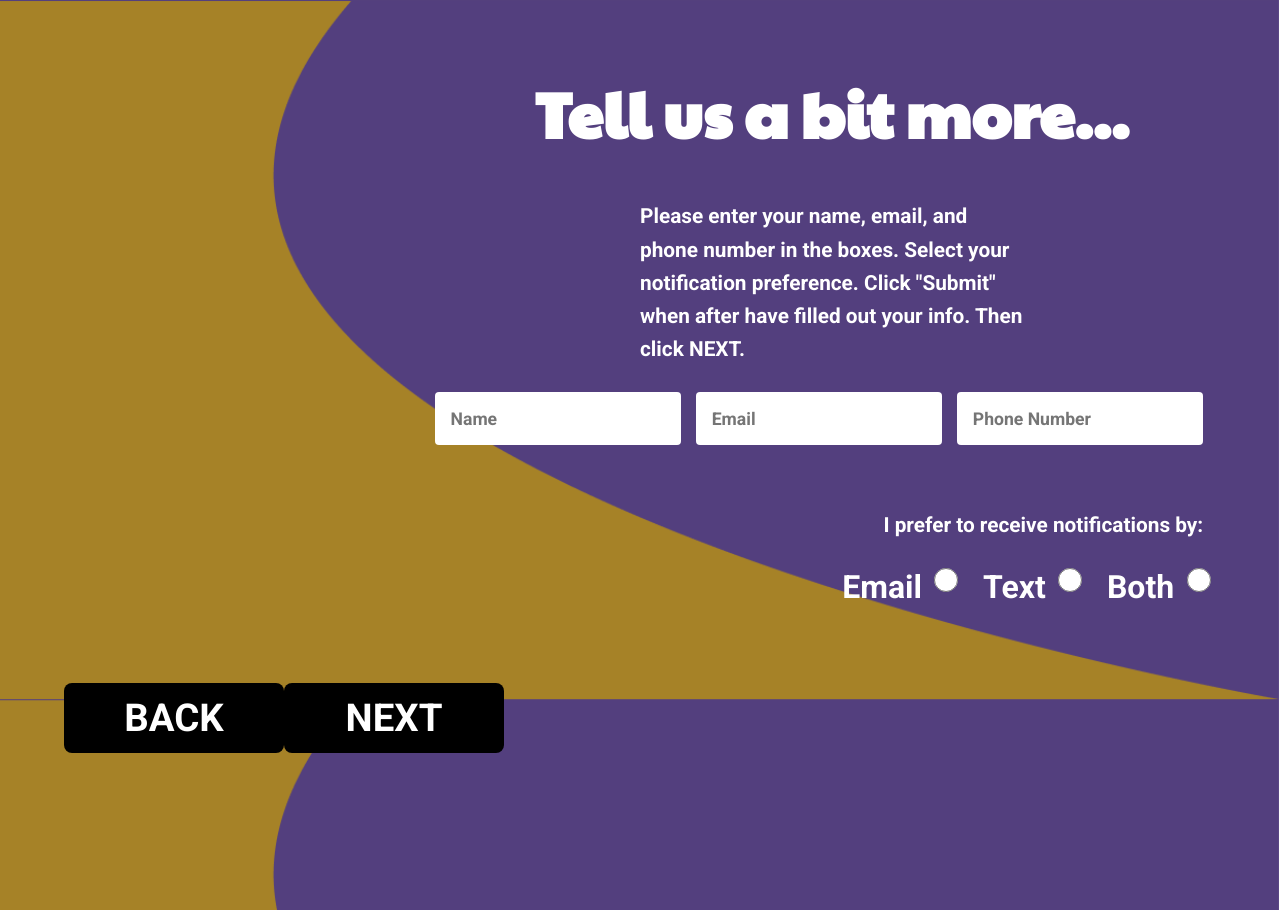
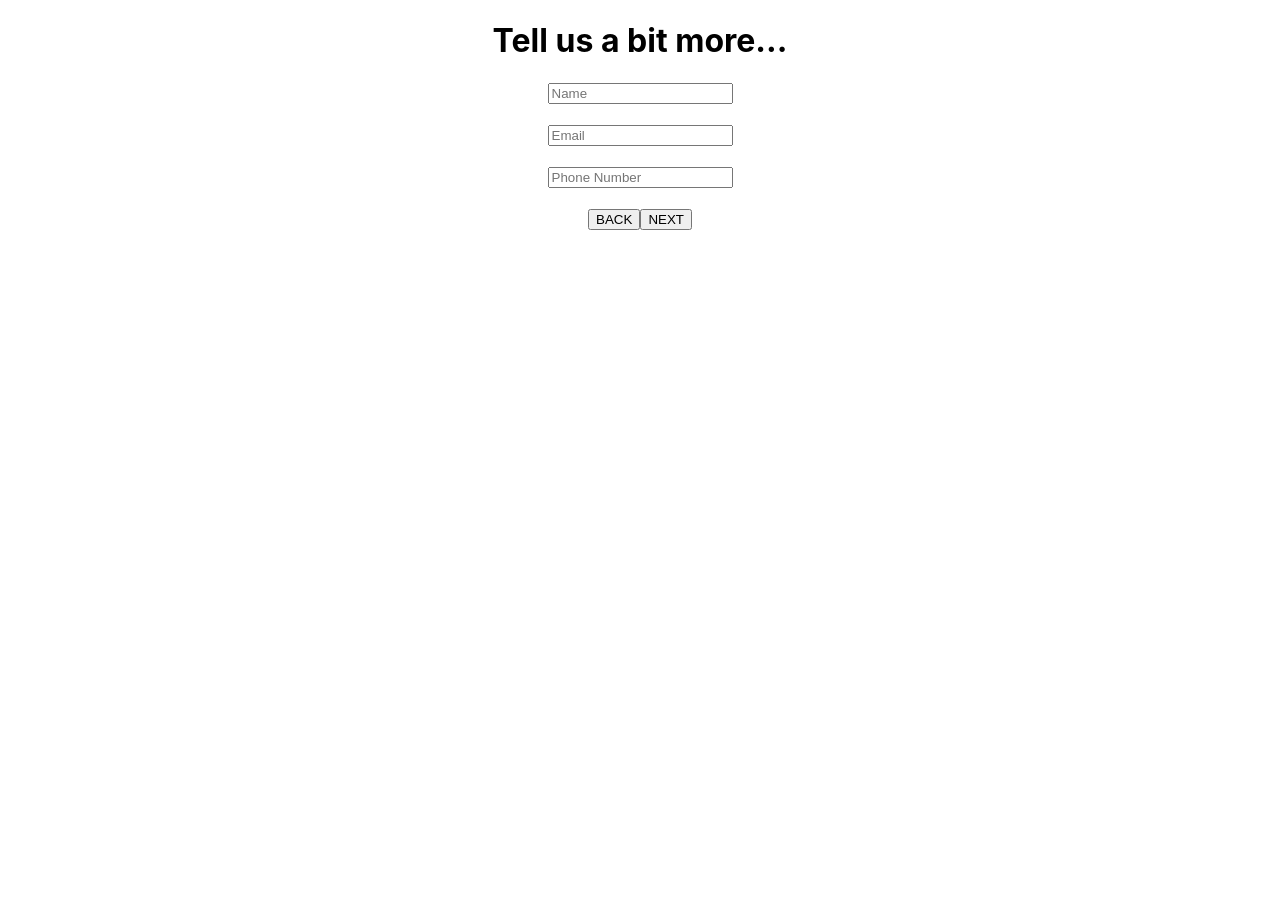
Before and after one commit to KimDuclos/flextogether, a React (Create React App) app: page /tell-more in a window 1280 px wide. After the commit the page ends 800 px from the top, so only its background shows below. Built offline with nearby package versions, Linux system fonts and the light colour scheme.

Commit message:
form working

```diff
--- a/src/tell-more.jsx
+++ b/src/tell-more.jsx
@@ -1,91 +1,169 @@
 import React from "react";
 import "./tell-more.scss";
-import { Link } from "react-router-dom";
-import ProgressButton from "./components/progress-button.jsx";
-import backgroundImage from "./assets/backgroundImage.png";
 
-const tellMoreBackgroundStyle = {
-  width: "100%",
-  height: "910px",
-  backgroundImage: `url(${backgroundImage})`,
-  backgroundSize: "100%",
-  margin: "0% 0 0 0",
-  display: "inline-block",
+const txtFieldState = {
+  value: "",
+  valid: true,
+  typeMismatch: false,
+  errMsg: ""
 };
 
-const TellMore = () => {
+const ErrorValidationLabel = ({ txtLbl }) => (
+  <label htmlFor="" style={{ color: "red" }}>
+    {txtLbl}
+  </label>
+);
+
+class TellMore extends React.Component {
+  state = {
+    name: {
+      ...txtFieldState,
+      fieldName: "Name",
+      required: true,
+      requiredTxt: "Name is required",
+      formatErrorTxt: "Incorrect name format",
+    },
+    email: {
+      ...txtFieldState,
+      fieldName: "Email",
+      required: true,
+      requiredTxt: "Email is required",
+    },
+    phone: {
+      ...txtFieldState,
+      fieldName: "Phone",
+      required: false,
+      requiredTxt: "Phone is required",
+    },
+    allFieldsValid: false,
+  };
+
+  reduceFormValues = (formElements) => {
+    const arrElements = Array.prototype.slice.call(formElements); // convert elements/inputs into an array found inside form element
+
+    // extract specific properties in Constraint Validation API using this code snippet
+    const formValues = arrElements
+      .filter((elem) => elem.name.length > 0)
+      .map((x) => {
+        const { typeMismatch } = x.validity;
+        const { name, type, value } = x;
+
+        return {
+          name,
+          type,
+          typeMismatch,
+          value,
+          valid: x.checkValidity(),
+        };
+      })
+      .reduce((acc, currVal) => {
+        const { value, valid, typeMismatch } = currVal;
+        const { fieldName, requiredTxt, formatErrorTxt } = this.state[
+          currVal.name
+        ];
+
+        // map these properties back to state so we use reducer
+        acc[currVal.name] = {
+          value,
+          valid,
+          typeMismatch,
+          fieldName,
+          requiredTxt,
+          formatErrorTxt,
+        };
+
+        return acc;
+      }, {});
+
+    return formValues;
+  };
+
+  checkAllFieldsValid = (formValues) => {
+    return !Object.keys(formValues)
+      .map((x) => formValues[x])
+      .some((field) => !field.valid);
+  };
+
+  onSubmit = (e) => {
+    e.preventDefault();
+    const form = e.target;
+
+    // extract specific properties in Constraint Validation API using this code snippet
+    const formValues = this.reduceFormValues(form.elements);
+    const allFieldsValid = this.checkAllFieldsValid(formValues);
+
+
+    this.setState({ ...formValues, allFieldsValid }); //we set the state based on the extracted values from Constraint Validation API
+  };
+
+  render() {
+    const { name, email, phone, allFieldsValid } = this.state;
+    const successFormDisplay = allFieldsValid ? "block" : "none";
+    const inputFormDisplay = !allFieldsValid ? "block" : "none";
+
+    const renderNameValidationError = name.valid ? (
+      ""
+    ) : (
+      <ErrorValidationLabel
+        txtLbl={name.typeMismatch ? name.formatErrorTxt : name.requiredTxt}
+      />
+    );
+    const renderEmailValidationError = email.valid ? (
+      ""
+    ) : (
+      <ErrorValidationLabel txtLbl={email.requiredTxt} />
+    );
+    const renderPhoneValidationError = phone.valid ? (
+      ""
+    ) : (
+      <ErrorValidationLabel txtLbl={phone.requiredTxt} />
+    );
+
     return (
-    <div className="tell-more-page" style={tellMoreBackgroundStyle}>
-      <h1 className="tell-more-title">Tell us a bit more...</h1>
-      <p className="tell-more-paragraph">
-        Please enter your name, email, and phone number in the boxes. Select
-        your notification preference. Click "Submit" when after have filled out
-        your info. Then click NEXT.
+      <>
+        <div style={{ display: successFormDisplay }}>
+          <h1 style={{ textAlign: "center" }}>Success!</h1>
+          <p style={{ textAlign: "center" }}>
+            You have successfully submitted a form.
           </p>
-      <form>
-        <label className="contact-form">
+        </div>
+        <div className="form-input" style={{ display: inputFormDisplay }}>
+          <h1 style={{ textAlign: "center" }}>Tell us a bit more...</h1>
+          <form
+            className="form-inside-input"
+            onSubmit={this.onSubmit}
+            noValidate
+          >
+            <input type="name" name="name" placeholder="Name" required />
+            <br />
+            {renderNameValidationError}
+            <br />
             <input
-            className="contact-input"
-            type="text"
-            name="name"
-            placeholder="Name"
-            required
-          />
-          <input
-            className="contact-input"
-            type="text"
+              type="email"
               name="email"
               placeholder="Email"
               required
             />
+            <br />
+            {renderPhoneValidationError}
+            <br />
             <input
-            className="contact-input"
-            type="text"
+              type="tel"
               name="phone"
               placeholder="Phone Number"
               required
             />
-        </label>
-        {/* <input type="submit" className="submit-button" /> */}
-        {/* </form> */}
-        <p className="notification-pref">
-          I prefer to receive notifications by:
-        </p>
-        <div className="notification-buttons">
-          Email{" "}
-          <input
-            className="radio-button"
-            type="radio"
-            value="Email"
-            name="contact-selection"
-          />
-          Text{" "}
-          <input
-            className="radio-button"
-            type="radio"
-            value="Text"
-            name="contact-selection"
-            required
-          />
-          Both{" "}
-          <input
-            className="radio-button"
-            type="radio"
-            value="Both"
-            name="contact-selection"
-          />
-        </div>
-        <div className="tell-more-prog-buttons">
-          <Link to="/who-are-you" style={{ textDecoration: "none" }}>
-            <ProgressButton className="tell-more-back-btn" text="BACK" />
-          </Link>
-          <Link to="/level" style={{ textDecoration: "none" }}>
-            <ProgressButton className="tell-more-next-btn" text="NEXT" />
-          </Link>
-        </div>
+            <br />
+            {renderEmailValidationError}
+            <br />
+
+            <input type="submit" value="BACK" />
+            <input type="submit" value="NEXT" />
           </form>
         </div>
+      </>
     );
-};
+  }
+}
 
 export default TellMore;
```
Also changed, not shown: src/TEMPFILE.JSX (added, +72 -0 lines). Lines whose indentation alone changed are shown as unchanged.
